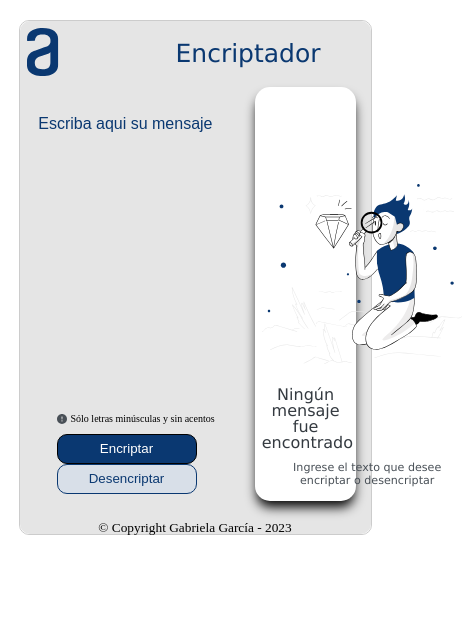
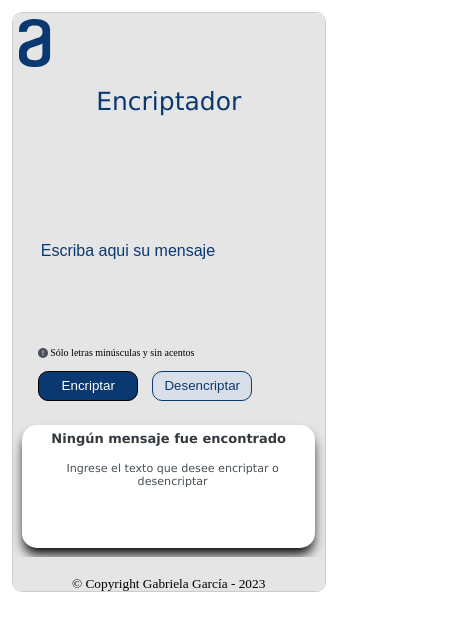
Before and after one commit to Gabyespluge/Encriptador, a plain HTML site: page index.html in a window 390 px wide. Shown: the whole page, 462 px wide, since content can reach past the window. Drawn offline with Linux system fonts and the light colour scheme.

Commit message:
empezando responsive

```diff
--- a/styles.css
+++ b/styles.css
@@ -105,11 +105,13 @@ main{
 
 
 .campo-encriptado {
+    position: relative;
     width: 25%;
-    height: 400px;
+    height: 80%;
     padding: 2%;
     background-color: #FFFFFF;
     margin-right: 4%;
+    margin-bottom: 3%;
     border-radius: 15px;
     box-shadow: 0px 8px 12px -2px;
 }
@@ -137,11 +139,12 @@ main{
 }
 
 #texto-encriptado{
+    width: 90%;
     padding-top: 10px;
     border: none;
     outline: none;
     background: none;
-    position: fixed;
+    position: relative;
     resize:inherit;
     padding-left: 18px ;
 
@@ -156,8 +159,8 @@ main{
     border: 1px solid #0A3871;
     color: #0A3871;
     position: relative;
-    margin-left: 33px;
-    margin-top: 350px;
+    margin-left: 20%;
+    margin-top: 95%;
     display: none;
 }
 
@@ -168,4 +171,110 @@ footer{
     font-size: smaller;
     border-bottom-left-radius: 10px;
     border-bottom-right-radius: 10px;
+    position: relative;
 }
+
+@media screen and (max-width:640px) {
+    header{
+        display: grid;
+        text-align: center;
+    }
+
+    .titulo{
+        position: relative;
+        text-align: center;
+        padding: 5%;
+    }
+
+    .logo{
+        position: relative;
+        text-align: center;
+    }
+
+    body{
+        display: grid;
+        width: 80%;
+        margin: 3%;
+    }
+
+    main{
+        display:grid;
+    }
+
+    .campo-a-encriptar{
+        padding: 5%;
+        width: 80%;
+        height: 40%;
+        position: relative;
+    }
+
+    .texto-a-encriptar{
+        height: 200px;
+    }
+
+    .cuadro-de-texto{
+        position: relative;
+        width: 80%;
+        height: 200px;
+        padding-left: 5%;
+        margin-bottom: 0%;
+
+    }
+
+    #mensaje::placeholder {
+        position: fixed;
+        font-size: medium;
+        text-align: center;
+      }
+
+    .advertencia{
+        padding-left: 10px;
+    }
+
+    .advertencia img{
+        padding-right: 2px;
+    }
+
+    .botones{
+        padding-left: 4%;
+        padding-top:5%;
+     }
+
+     #btn-encriptar{
+        Width: 100px;
+    }
+
+    #btn-desencriptar{
+        Width: 100px;
+    }
+
+    .campo-encriptado {
+        width: 90%;
+        height: 110px;
+        padding: 2%;
+        margin: 3%;
+    }
+
+    .sin-texto{
+        display: none;
+    }
+
+    .campo-encriptado h3 {
+        font-size: small;
+        font-weight: bold;
+    }
+
+    #texto-encriptado::placeholder {
+        font-size: smaller;
+        text-align: center;
+        padding-top: 3%;
+    }
+
+    #btnCopiar{
+        Width: 90%;
+        margin-left: 2%;
+        margin-top: 40%;
+        display: none;
+        position: relative;
+    }
+}
```
Also changed, not shown: index.html (+4 -3 lines).
